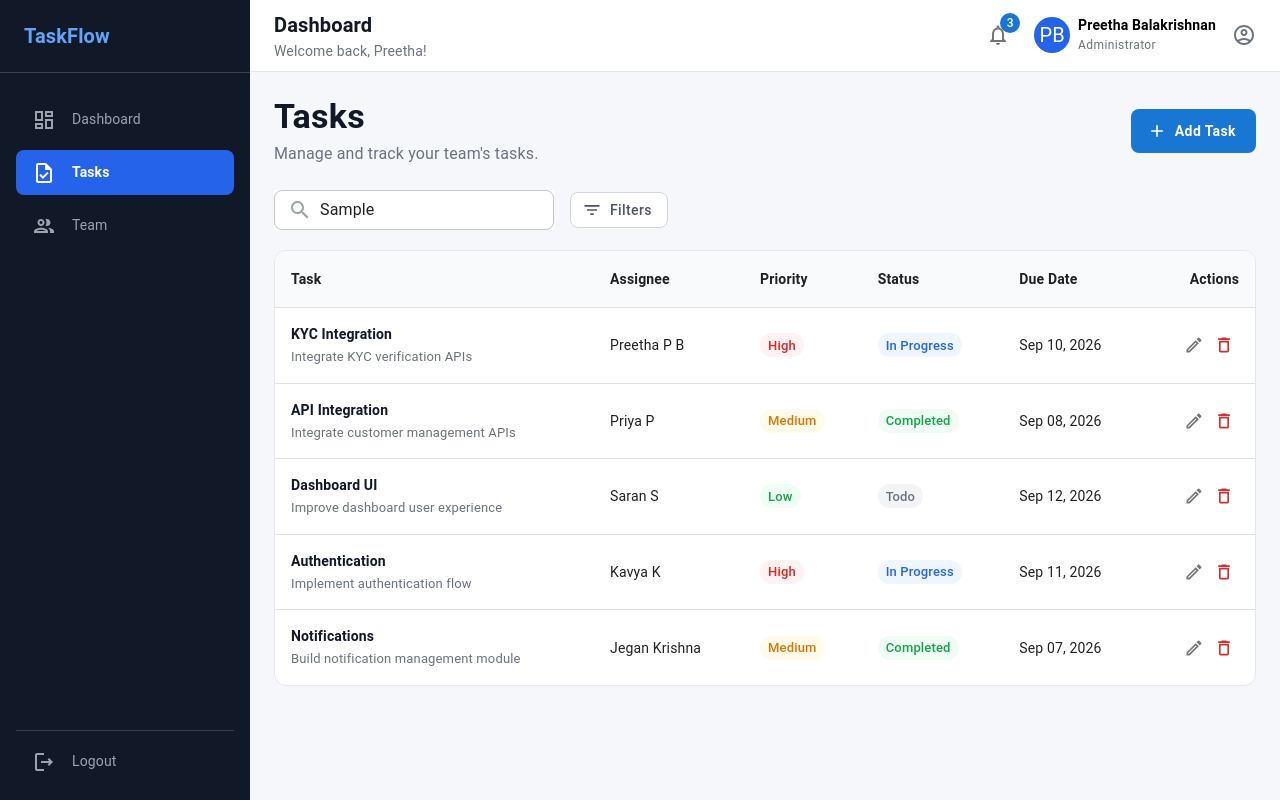
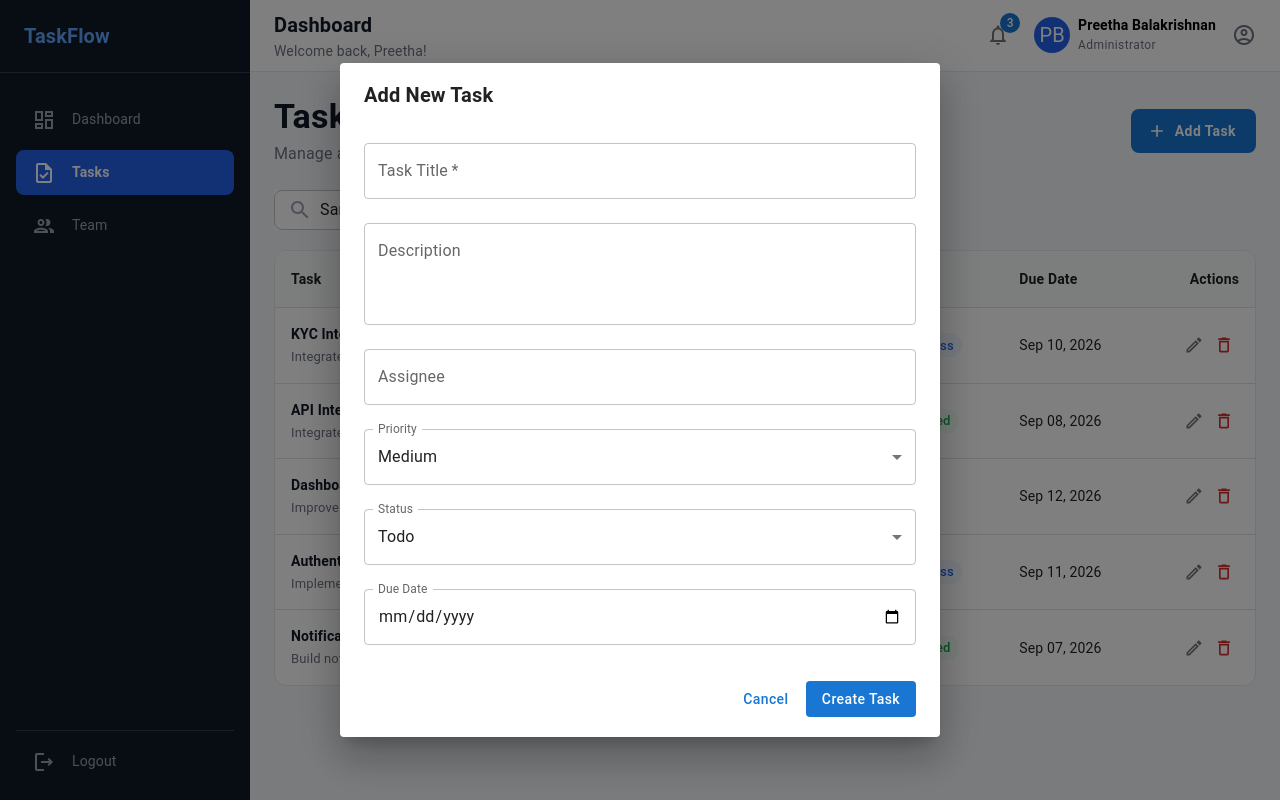
Before and after one commit to preetha-pb/task-team-management-dashboard, a React (Vite) app: page /tasks in a window 1280 px wide. Both pictures are taken after typing "Sample" into the empty fields and a click on the button "Add Task". Built offline with nearby package versions, Linux system fonts and the light colour scheme.

Commit message:
feat: configure Redux Toolkit and handling delete button

```diff
--- /dev/null
+++ b/src/components/tasks/TaskDialog.tsx
@@ -0,0 +1,214 @@
+import { useState } from "react";
+import {
+  Button,
+  Dialog,
+  DialogActions,
+  DialogContent,
+  DialogTitle,
+  MenuItem,
+  TextField,
+} from "@mui/material";
+
+import type {
+  TaskPriority,
+  TaskStatus,
+} from "./TaskTable";
+
+interface TaskDialogProps {
+  open: boolean;
+  onClose: () => void;
+  onSubmit: (task: TaskFormData) => void;
+}
+
+export interface TaskFormData {
+  title: string;
+  description: string;
+  assignee: string;
+  priority: TaskPriority;
+  status: TaskStatus;
+  dueDate: string;
+}
+
+const initialFormData: TaskFormData = {
+  title: "",
+  description: "",
+  assignee: "",
+  priority: "Medium",
+  status: "Todo",
+  dueDate: "",
+};
+
+const TaskDialog = ({
+  open,
+  onClose,
+  onSubmit,
+}: TaskDialogProps) => {
+  const [formData, setFormData] =
+    useState<TaskFormData>(initialFormData);
+
+  const handleChange = (
+    field: keyof TaskFormData,
+    value: string
+  ) => {
+    setFormData((previous) => ({
+      ...previous,
+      [field]: value,
+    }));
+  };
+
+  const handleSubmit = () => {
+    if (!formData.title.trim()) {
+      return;
+    }
+
+    onSubmit(formData);
+
+    setFormData(initialFormData);
+  };
+
+  const handleClose = () => {
+    setFormData(initialFormData);
+    onClose();
+  };
+
+  return (
+    <Dialog
+      open={open}
+      onClose={handleClose}
+      fullWidth
+      maxWidth="sm"
+    >
+      <DialogTitle
+        sx={{
+          fontWeight: 600,
+        }}
+      >
+        Add New Task
+      </DialogTitle>
+
+      <DialogContent>
+        <TextField
+          fullWidth
+          label="Task Title"
+          value={formData.title}
+          onChange={(event) =>
+            handleChange("title", event.target.value)
+          }
+          margin="normal"
+          required
+        />
+
+        <TextField
+          fullWidth
+          label="Description"
+          value={formData.description}
+          onChange={(event) =>
+            handleChange(
+              "description",
+              event.target.value
+            )
+          }
+          margin="normal"
+          multiline
+          rows={3}
+        />
+
+        <TextField
+          fullWidth
+          label="Assignee"
+          value={formData.assignee}
+          onChange={(event) =>
+            handleChange(
+              "assignee",
+              event.target.value
+            )
+          }
+          margin="normal"
+        />
+
+        <TextField
+          fullWidth
+          select
+          label="Priority"
+          value={formData.priority}
+          onChange={(event) =>
+            handleChange(
+              "priority",
+              event.target.value
+            )
+          }
+          margin="normal"
+        >
+          <MenuItem value="Low">Low</MenuItem>
+          <MenuItem value="Medium">Medium</MenuItem>
+          <MenuItem value="High">High</MenuItem>
+        </TextField>
+
+        <TextField
+          fullWidth
+          select
+          label="Status"
+          value={formData.status}
+          onChange={(event) =>
+            handleChange(
+              "status",
+              event.target.value
+            )
+          }
+          margin="normal"
+        >
+          <MenuItem value="Todo">Todo</MenuItem>
+          <MenuItem value="In Progress">
+            In Progress
+          </MenuItem>
+          <MenuItem value="Completed">
+            Completed
+          </MenuItem>
+        </TextField>
+
+        <TextField
+          fullWidth
+          type="date"
+          label="Due Date"
+          value={formData.dueDate}
+          onChange={(event) =>
+            handleChange(
+              "dueDate",
+              event.target.value
+            )
+          }
+          margin="normal"
+          slotProps={{
+            inputLabel: {
+              shrink: true,
+            },
+          }}
+        />
+      </DialogContent>
+
+      <DialogActions sx={{ px: 3, pb: 2.5 }}>
+        <Button
+          onClick={handleClose}
+          sx={{
+            textTransform: "none",
+          }}
+        >
+          Cancel
+        </Button>
+
+        <Button
+          variant="contained"
+          onClick={handleSubmit}
+          sx={{
+            textTransform: "none",
+            boxShadow: "none",
+          }}
+        >
+          Create Task
+        </Button>
+      </DialogActions>
+    </Dialog>
+  );
+};
+
+export default TaskDialog;
--- a/src/components/tasks/TaskTable.tsx
+++ b/src/components/tasks/TaskTable.tsx
@@ -1,3 +1,5 @@
+
+import { useState } from "react";
 import {
   Chip,
   IconButton,
@@ -9,12 +11,23 @@ import {
   TableHead,
   TableRow,
   Tooltip,
+  Button,
+  Dialog,
+  DialogActions,
+  DialogContent,
+  DialogTitle,
+  Typography,
 } from "@mui/material";
 
 import {
   DeleteOutlined,
   EditOutlined,
 } from "@mui/icons-material";
+
+import { useAppDispatch, } from "../../store/hooks";
+
+import { deleteTask, } from "../../store/slices/tasksSlice";
+
 
 
 export type TaskStatus =
@@ -86,7 +99,11 @@ const getStatusStyle = (status: TaskStatus) => {
 };
 
 const TaskTable = ({ tasks }: TaskTableProps) => {
+  const dispatch = useAppDispatch();
+
+  const [taskToDelete, setTaskToDelete] = useState<Task | null>(null);
   return (
+  <>
     <TableContainer
       component={Paper}
       elevation={0}
@@ -219,9 +236,11 @@ const TaskTable = ({ tasks }: TaskTableProps) => {
                     <IconButton
                       size="small"
                       color="error"
+                      onClick={() => setTaskToDelete(task)}
                     >
                       <DeleteOutlined fontSize="small" />
                     </IconButton>
+
                   </Tooltip>
                 </TableCell>
               </TableRow>
@@ -230,6 +249,60 @@ const TaskTable = ({ tasks }: TaskTableProps) => {
         </TableBody>
       </Table>
     </TableContainer>
+
+    <Dialog
+      open={Boolean(taskToDelete)}
+      onClose={() => setTaskToDelete(null)}
+      maxWidth="xs"
+      fullWidth
+    >
+      <DialogTitle
+        sx={{
+          fontWeight: 600,
+        }}
+      >
+        Delete Task?
+      </DialogTitle>
+
+      <DialogContent>
+        <Typography color="text.secondary">
+          Are you sure you want to delete{" "}
+          <strong>{taskToDelete?.title}</strong>?
+          This action cannot be undone.
+        </Typography>
+      </DialogContent>
+
+      <DialogActions sx={{ px: 3, pb: 2.5 }}>
+        <Button
+          onClick={() => setTaskToDelete(null)}
+          sx={{
+            textTransform: "none",
+          }}
+        >
+          Cancel
+        </Button>
+
+        <Button
+          variant="contained"
+          color="error"
+          onClick={() => {
+            if (taskToDelete) {
+              dispatch(deleteTask(taskToDelete.id));
+              setTaskToDelete(null);
+            }
+          }}
+          sx={{
+            textTransform: "none",
+            boxShadow: "none",
+          }}
+        >
+          Delete
+        </Button>
+      </DialogActions>
+    </Dialog>
+
+  </>
+
   );
 };
 
--- a/src/pages/Tasks/Tasks.tsx
+++ b/src/pages/Tasks/Tasks.tsx
@@ -1,71 +1,48 @@
-import {
-  Add,
-  FilterList,
-  Search,
-} from "@mui/icons-material";
+import { useState } from "react";
+import { Add, FilterList, Search, } from "@mui/icons-material";
+import { Box, Button, InputAdornment, TextField, Typography, } from "@mui/material";
+import TaskTable from "../../components/tasks/TaskTable";
+import TaskDialog, { type TaskFormData, } from "../../components/tasks/TaskDialog";
+import { useAppDispatch, useAppSelector } from "../../store/hooks";
+import { addTask } from "../../store/slices/tasksSlice";
 
-import {
-  Box,
-  Button,
-  InputAdornment,
-  TextField,
-  Typography,
-} from "@mui/material";
+const formatDueDate = (date: string) => {
+  if (!date) {
+    return "";
+  }
 
-import TaskTable, {
-  type Task,
-} from "../../components/tasks/TaskTable";
+  const parsedDate = new Date(`${date}T00:00:00`);
 
-const tasks: Task[] = [
-  {
-    id: 1,
-    title: "KYC Integration",
-    description: "Integrate KYC verification APIs",
-    assignee: "Preetha P B",
-    priority: "High",
-    status: "In Progress",
-    dueDate: "Sep 10, 2026",
-  },
-  {
-    id: 2,
-    title: "API Integration",
-    description: "Integrate customer management APIs",
-    assignee: "Priya P",
-    priority: "Medium",
-    status: "Completed",
-    dueDate: "Sep 08, 2026",
-  },
-  {
-    id: 3,
-    title: "Dashboard UI",
-    description: "Improve dashboard user experience",
-    assignee: "Saran S",
-    priority: "Low",
-    status: "Todo",
-    dueDate: "Sep 12, 2026",
-  },
-  {
-    id: 4,
-    title: "Authentication",
-    description: "Implement authentication flow",
-    assignee: "Kavya K",
-    priority: "High",
-    status: "In Progress",
-    dueDate: "Sep 11, 2026",
-  },
-  {
-    id: 5,
-    title: "Notifications",
-    description: "Build notification management module",
-    assignee: "Jegan Krishna",
-    priority: "Medium",
-    status: "Completed",
-    dueDate: "Sep 07, 2026",
-  },
-];
+  return parsedDate.toLocaleDateString("en-US", {
+    month: "short",
+    day: "2-digit",
+    year: "numeric",
+  });
+};
+
+const Tasks = () => {
+
+  const dispatch = useAppDispatch();
+
+  const tasks = useAppSelector(
+    (state) => state.tasks.tasks
+  );
+
+  const [dialogOpen, setDialogOpen] = useState(false);
+
+  const handleCreateTask = ( formData: TaskFormData ) => {
+    const newTask = {
+      id: Date.now(),
+      ...formData,
+      dueDate: formatDueDate(formData.dueDate),
+    };
 
 
-const Tasks = () => {
+    dispatch(addTask(newTask));
+
+    setDialogOpen(false);
+  };
+
   return (
     <Box>
       {/* Page Header */}
@@ -102,6 +79,7 @@ const Tasks = () => {
         <Button
           variant="contained"
           startIcon={<Add />}
+          onClick={() => setDialogOpen(true)}
           sx={{
             textTransform: "none",
             borderRadius: 2,
@@ -113,6 +91,7 @@ const Tasks = () => {
         >
           Add Task
         </Button>
+
       </Box>
 
       {/* Toolbar */}
@@ -166,6 +145,11 @@ const Tasks = () => {
       </Box>
 
       <TaskTable tasks={tasks} />
+      <TaskDialog
+        open={dialogOpen}
+        onClose={() => setDialogOpen(false)}
+        onSubmit={handleCreateTask}
+      />
 
     </Box>
   );
--- /dev/null
+++ b/src/store/hooks.ts
@@ -0,0 +1,15 @@
+import {
+  useDispatch,
+  useSelector,
+} from "react-redux";
+
+import type {
+  AppDispatch,
+  RootState,
+} from "./store";
+
+export const useAppDispatch =
+  useDispatch.withTypes<AppDispatch>();
+
+export const useAppSelector =
+  useSelector.withTypes<RootState>();
--- /dev/null
+++ b/src/store/slices/tasksSlice.ts
@@ -0,0 +1,107 @@
+import {
+  createSlice,
+  type PayloadAction,
+} from "@reduxjs/toolkit";
+
+import type { Task } from "../../components/tasks/TaskTable";
+
+interface TasksState {
+  tasks: Task[];
+}
+
+const initialState: TasksState = {
+  tasks: [
+    {
+      id: 1,
+      title: "KYC Integration",
+      description: "Integrate KYC verification APIs",
+      assignee: "Preetha P B",
+      priority: "High",
+      status: "In Progress",
+      dueDate: "Sep 10, 2026",
+    },
+    {
+      id: 2,
+      title: "API Integration",
+      description:
+        "Integrate customer management APIs",
+      assignee: "Priya P",
+      priority: "Medium",
+      status: "Completed",
+      dueDate: "Sep 08, 2026",
+    },
+    {
+      id: 3,
+      title: "Dashboard UI",
+      description:
+        "Improve dashboard user experience",
+      assignee: "Saran S",
+      priority: "Low",
+      status: "Todo",
+      dueDate: "Sep 12, 2026",
+    },
+    {
+      id: 4,
+      title: "Authentication",
+      description:
+        "Implement authentication flow",
+      assignee: "Kavya K",
+      priority: "High",
+      status: "In Progress",
+      dueDate: "Sep 11, 2026",
+    },
+    {
+      id: 5,
+      title: "Notifications",
+      description:
+        "Build notification management module",
+      assignee: "Jegan Krishna",
+      priority: "Medium",
+      status: "Completed",
+      dueDate: "Sep 07, 2026",
+    },
+  ],
+};
+
+const tasksSlice = createSlice({
+  name: "tasks",
+  initialState,
+  reducers: {
+    addTask: (
+      state,
+      action: PayloadAction<Task>
+    ) => {
+      state.tasks.push(action.payload);
+    },
+
+    deleteTask: (
+      state,
+      action: PayloadAction<number>
+    ) => {
+      state.tasks = state.tasks.filter(
+        (task) => task.id !== action.payload
+      );
+    },
+
+    updateTask: (
+      state,
+      action: PayloadAction<Task>
+    ) => {
+      const index = state.tasks.findIndex(
+        (task) => task.id === action.payload.id
+      );
+
+      if (index !== -1) {
+        state.tasks[index] = action.payload;
+      }
+    },
+  },
+});
+
+export const {
+  addTask,
+  deleteTask,
+  updateTask,
+} = tasksSlice.actions;
+
+export default tasksSlice.reducer;
--- /dev/null
+++ b/src/store/store.ts
@@ -0,0 +1,15 @@
+import { configureStore } from "@reduxjs/toolkit";
+
+import tasksReducer from "./slices/tasksSlice";
+
+export const store = configureStore({
+  reducer: {
+    tasks: tasksReducer,
+  },
+});
+
+export type RootState = ReturnType<
+  typeof store.getState
+>;
+
+export type AppDispatch = typeof store.dispatch;
```
Also changed, not shown: src/main.tsx (+7 -2 lines).
